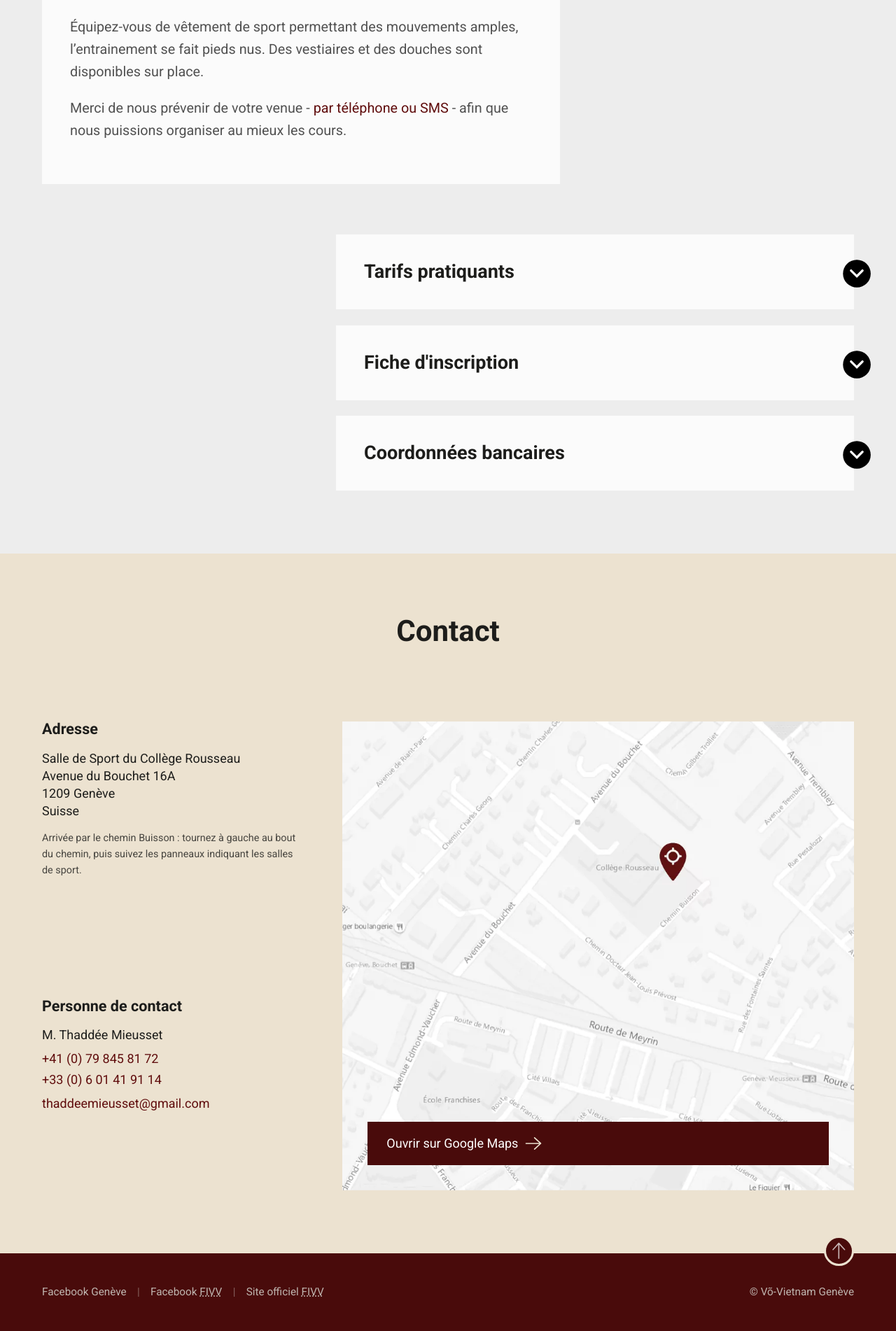
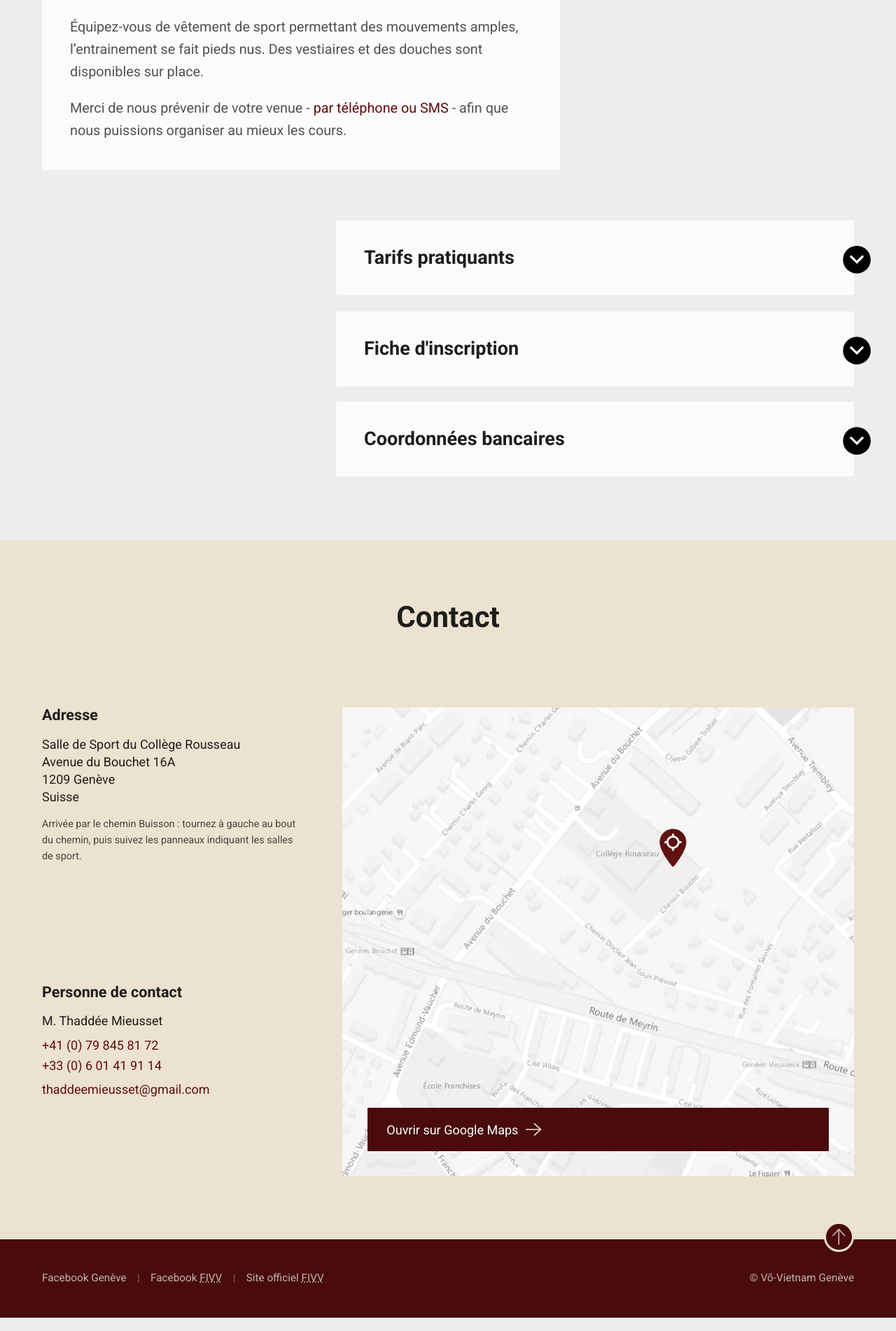
Before and after one commit to ntopulos/fivv-gva, a Jekyll site: the page built from docs/index.md, in a window 1280 px wide. Shown: the part 3072-4974 px from the top of the page at 70% size. Built offline with Jekyll 4.4.1, drawn with Linux system fonts in a browser that asks for light colours.

Commit message:
Improve last child margins

```diff
--- a/docs/_sass/content/_informations.sass
+++ b/docs/_sass/content/_informations.sass
@@ -26,6 +26,9 @@ $background: rgba(255,255,255,.8)
       font-size: 1.1em
       font-weight: 400
       color: $color-font-light
+
+    & > *:last-child
+      margin-bottom: 0
 
   dt
     font-size: .9em
@@ -77,6 +80,9 @@ $background: rgba(255,255,255,.8)
         padding-top: $content-padding-relative
         margin-top: 0
 
+      & > *:last-child
+        margin-bottom: 0
+
       // Tables h-scroll
       & > div
         overflow-x: scroll
```
